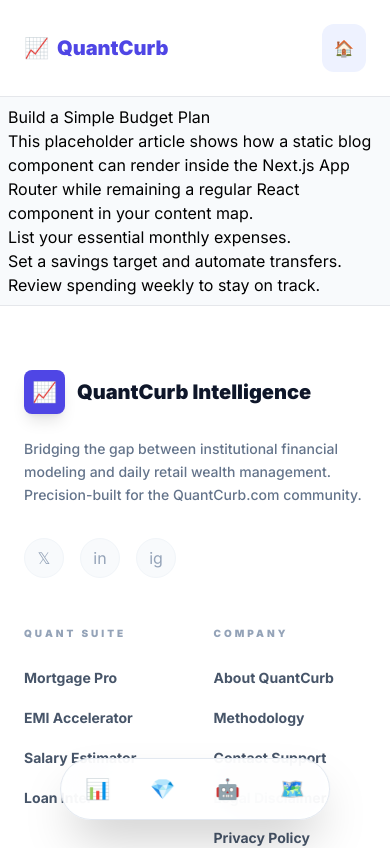
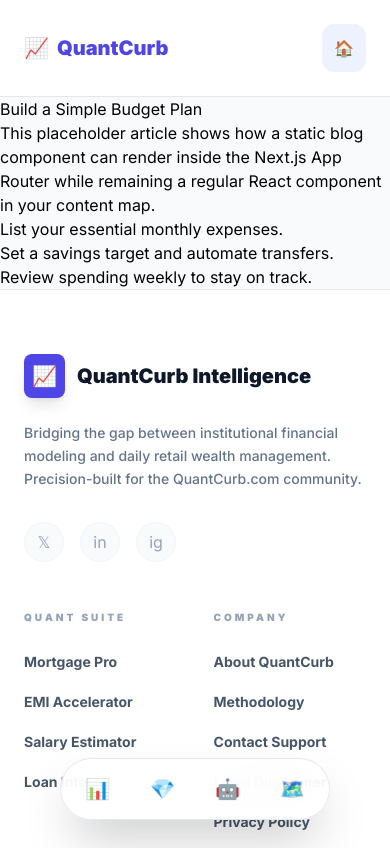
Before and after one commit to anandgodar/https-github.com-anandgodar-finance_util, a Next.js app: page /blog/article-one in a window 390 px wide. Shown: the top 848 px of the page. Built offline with nearby package versions, Linux system fonts and the light colour scheme.

Commit message:
Further reduce gap: minimize padding between sidebar and content
- Reduce padding from p-2 md:p-4 lg:p-6 to p-0 md:p-2 lg:p-3
- Mobile: 0px, Tablet: 8px, Desktop: 12px (was 8px/16px/24px)
- Creates tighter, more compact layout with minimal gap

```diff
--- a/components/AppShell.tsx
+++ b/components/AppShell.tsx
@@ -267,7 +267,7 @@
           </button>
         </header>
 
-        <div className="flex-1 p-2 md:p-4 lg:p-6">
+        <div className="flex-1 p-0 md:p-2 lg:p-3">
           <div className="max-w-7xl mx-auto">
             {renderTool()}
           </div>
--- a/components/SiteShell.tsx
+++ b/components/SiteShell.tsx
@@ -38,7 +38,7 @@
           </button>
         </header>
 
-        <div className="flex-1 p-2 md:p-4 lg:p-6">
+        <div className="flex-1 p-0 md:p-2 lg:p-3">
           <div className="max-w-7xl mx-auto">
             {children}
           </div>
```
